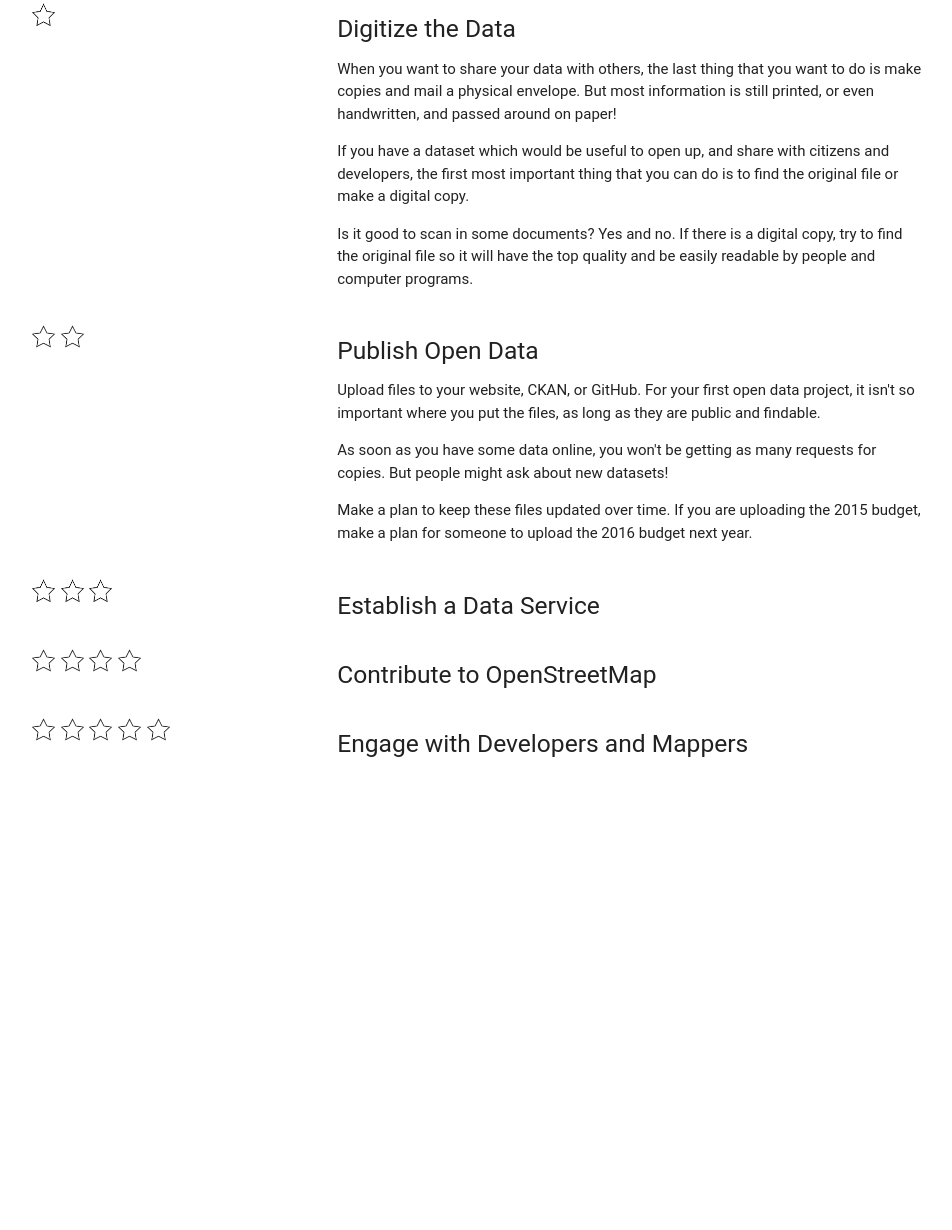
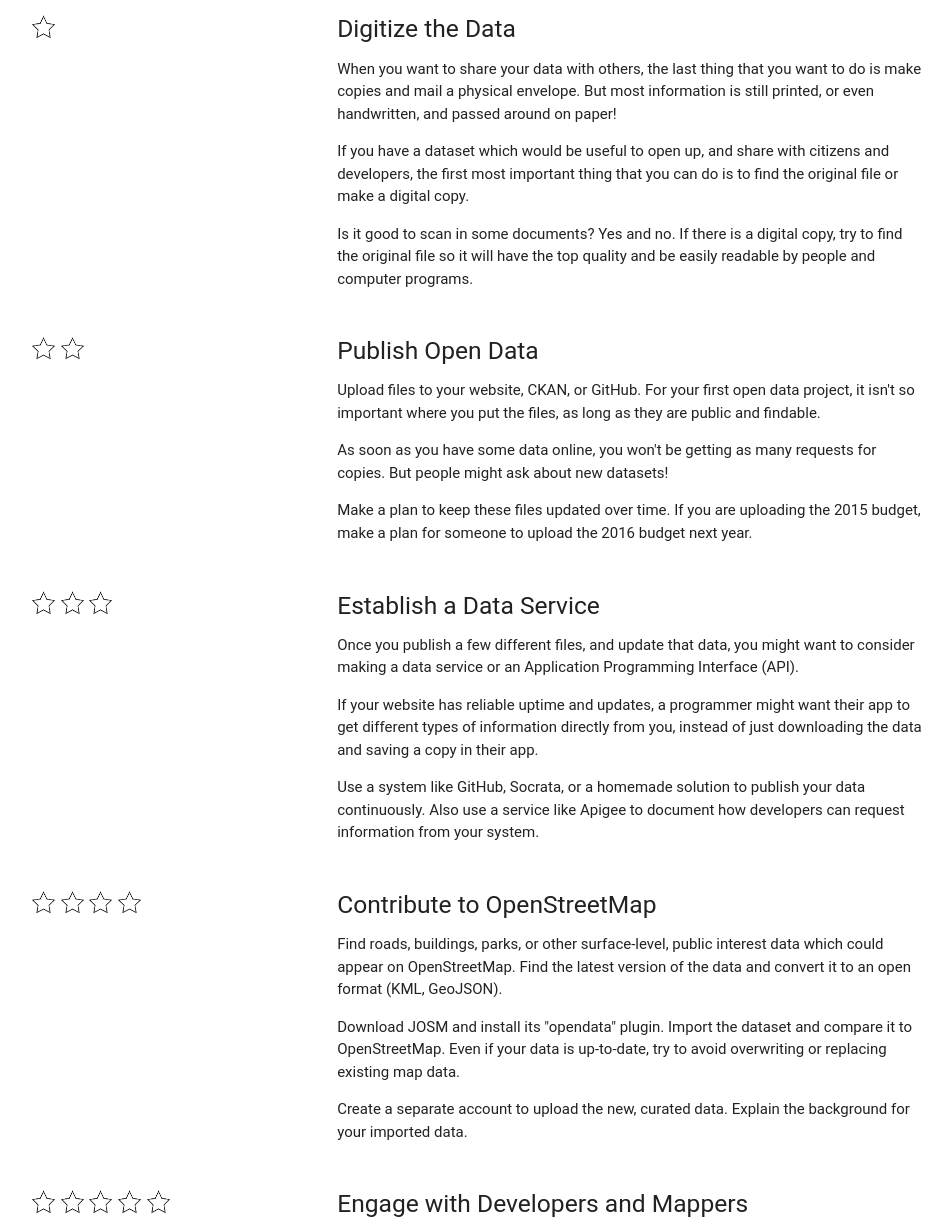
Before and after one commit to mapmeld/free-that-data, a plain HTML site: page index.html in a window 1280 px wide. Shown: the part 286-1516 px from the top of the page, without its empty margins (161-1113 px from the left). Before the commit the page ends 1088 px from the top, so only its background shows below. Drawn offline with Linux system fonts and the light colour scheme; a web font is replaced by a local one.

Commit message:
add more descriptions

```diff
--- a/css/style.css
+++ b/css/style.css
@@ -1,3 +1,4 @@
 .star {
   width: 25px;
+  margin-top: 12px;
 }
--- a/index.html
+++ b/index.html
@@ -27,7 +27,7 @@
       <div class="section">
         <div class="row">
           <div class="col s12 m4">
-            <img class="star" src="star.png"/>
+            <img class="star" src="img/star.png"/>
           </div>
           <div class="col s12 m8">
             <h5>Digitize the Data</h5>
@@ -38,8 +38,8 @@
         </div>
         <div class="row">
           <div class="col s12 m4">
-            <img class="star" src="star.png"/>
-            <img class="star" src="star.png"/>
+            <img class="star" src="img/star.png"/>
+            <img class="star" src="img/star.png"/>
           </div>
           <div class="col s12 m8">
             <h5>Publish Open Data</h5>
@@ -50,32 +50,38 @@
         </div>
         <div class="row">
           <div class="col s12 m4">
-            <img class="star" src="star.png"/>
-            <img class="star" src="star.png"/>
-            <img class="star" src="star.png"/>
+            <img class="star" src="img/star.png"/>
+            <img class="star" src="img/star.png"/>
+            <img class="star" src="img/star.png"/>
           </div>
           <div class="col s12 m8">
             <h5>Establish a Data Service</h5>
+            <p>Once you publish a few different files, and update that data, you might want to consider making a data service or an Application Programming Interface (API).</p>
+            <p>If your website has reliable uptime and updates, a programmer might want their app to get different types of information directly from you, instead of just downloading the data and saving a copy in their app.</p>
+            <p>Use a system like GitHub, Socrata, or a homemade solution to publish your data continuously. Also use a service like Apigee to document how developers can request information from your system.</p>
           </div>
         </div>
         <div class="row">
           <div class="col s12 m4">
-            <img class="star" src="star.png"/>
-            <img class="star" src="star.png"/>
-            <img class="star" src="star.png"/>
-            <img class="star" src="star.png"/>
+            <img class="star" src="img/star.png"/>
+            <img class="star" src="img/star.png"/>
+            <img class="star" src="img/star.png"/>
+            <img class="star" src="img/star.png"/>
           </div>
           <div class="col s12 m8">
             <h5>Contribute to OpenStreetMap</h5>
+            <p>Find roads, buildings, parks, or other surface-level, public interest data which could appear on OpenStreetMap. Find the latest version of the data and convert it to an open format (KML, GeoJSON).</p>
+            <p>Download JOSM and install its "opendata" plugin. Import the dataset and compare it to OpenStreetMap. Even if your data is up-to-date, try to avoid overwriting or replacing existing map data.</p>
+            <p>Create a separate account to upload the new, curated data. Explain the background for your imported data.</p>
           </div>
         </div>
         <div class="row">
           <div class="col s12 m4">
-            <img class="star" src="star.png"/>
-            <img class="star" src="star.png"/>
-            <img class="star" src="star.png"/>
-            <img class="star" src="star.png"/>
-            <img class="star" src="star.png"/>
+            <img class="star" src="img/star.png"/>
+            <img class="star" src="img/star.png"/>
+            <img class="star" src="img/star.png"/>
+            <img class="star" src="img/star.png"/>
+            <img class="star" src="img/star.png"/>
           </div>
           <div class="col s12 m8">
             <h5>Engage with Developers and Mappers</h5>
```
Also changed, not shown: img/star.png (renamed from star.png).
